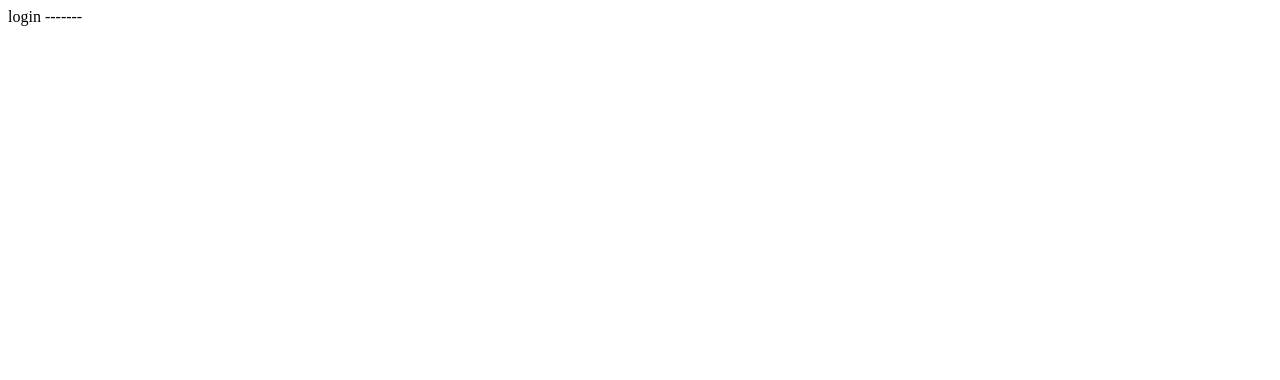
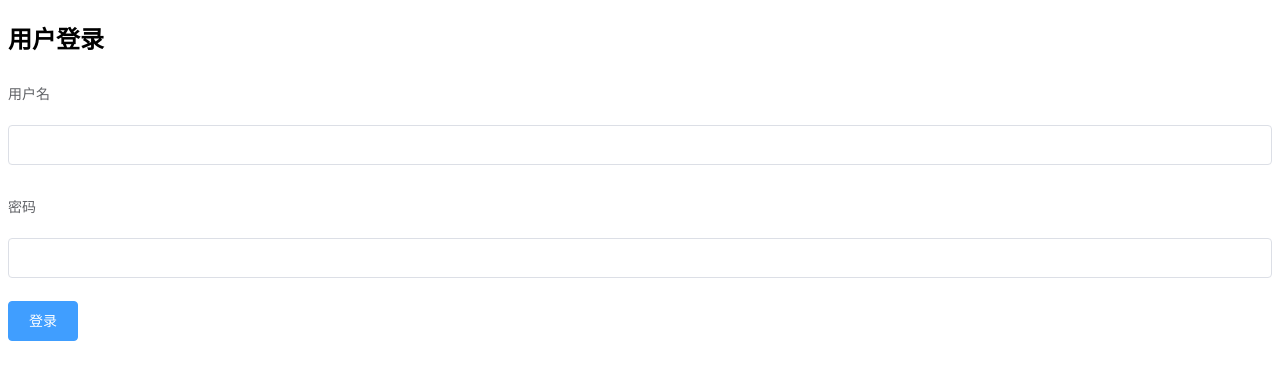
Before and after one commit to chuwencheng/shopmanager63, a Vue app: page /#/login in a window 1280 px wide. Shown: the top 380 px of the page. Built offline with nearby package versions, Linux system fonts and the light colour scheme.

Commit message:
登录-引入表单组件

```diff
--- a/src/components/login.vue
+++ b/src/components/login.vue
@@ -1,15 +1,30 @@
 <template>
-    <div>
-        login -------
+    <div class="login-wrap">
+        <el-form class="login-form" label-position="top" label-width="80px" :model="formdata">
+            <h2>用户登录</h2>
+            <el-form-item label="用户名">
+                <el-input v-model="formdata.username"></el-input>
+            </el-form-item>
+            <el-form-item label="密码">
+                <el-input v-model="formdata.password"></el-input>
+            </el-form-item>
+            <el-button class="login-btn" type="primary">登录</el-button>
+        </el-form>
     </div>
 </template>
 
 <script>
 export default {
-
-}
+    data(){
+        return {
+            formdata:{
+                username:'',
+                password:''
+            }
+        }
+    }
+};
 </script>
 
 <style>
-
 </style>
```
